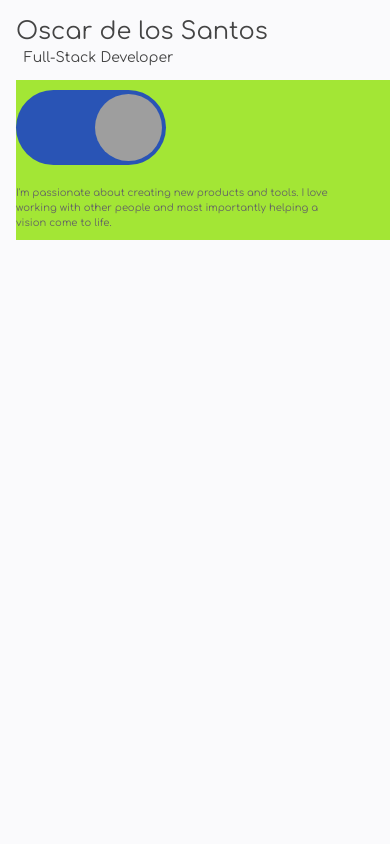
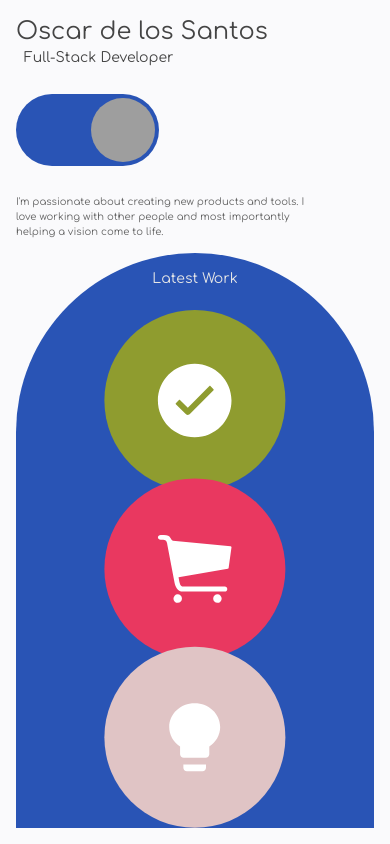
Before and after one commit to OscarSantos1/oscarSantos, a Next.js app in the folder frontend/: page / in a window 390 px wide. Built offline with nearby package versions, Linux system fonts and the light colour scheme; grey boxes are pictures that could not be loaded.

Commit message:
vertical display coming together

```diff
--- a/frontend/src/components/AboutMe.js
+++ b/frontend/src/components/AboutMe.js
@@ -16,14 +16,14 @@ const AboutMe = ({ setAnimate, animate }) => {
     window.addEventListener("resize", () => handleResize(box));
   }, []);
   return (
-    <div className="flex flex-col-reverse md:flex-row justify-around md:justify-between md:items-center h-[160px] md:h-[36%] md:min-h-[226px] lg:pl-2 md:pr-10 mt-3 md:mt-0 bg-lime-400">
+    <div className="flex flex-col-reverse md:flex-row justify-around md:justify-between md:items-center h-[30%] sm:h-[50%] md:h-[36%] md:min-h-[226px] lg:pl-2 md:pr-10 mt-3 md:mt-0">
       <p className="w-[85%] md:w-[55%] text-[#646464] text-[10px] sm:text-[12px] 2xl:text-2xl lg:text-[16px] md:text-[14px]">
         I'm passionate about creating new products and tools. I love working
         with other people and most importantly helping a vision come to life.
       </p>
       <div
         id="slider-frame"
-        className="relative w-[40%] pt-[20%] sm:w-[30%] sm:pt-[15%] md:w-[40%] md:pt-[20%] lg:w-[34%] lg:pt-[17%]"
+        className="relative w-[40%] pt-[20%] sm:w-[40%] sm:pt-[20%] md:w-[40%] md:pt-[20%] lg:w-[34%] lg:pt-[17%]"
       >
         <div
           className={`slider flex items-center bg-[#2954B5] rounded-full overflow-clip ${
--- a/frontend/src/components/ProjectBannerH.js
+++ b/frontend/src/components/ProjectBannerH.js
@@ -5,9 +5,14 @@ import { DiGithubBadge } from "react-icons/di";
 import { GiEarthAmerica } from "react-icons/gi";
 import { useState, useEffect } from "react";
 
-const ProjectBannerH = ({ projects }) => {
-  const [oneSelected, setOneSelected] = useState(false);
-  const [selected, setSelected] = useState({});
+const ProjectBannerH = ({
+  projects,
+  horizontal,
+  oneSelected,
+  setOneSelected,
+  selected,
+  setSelected,
+}) => {
   const [square, setSquare] = useState("");
   const [circle, setCircle] = useState("");
   useEffect(() => {
@@ -26,12 +31,14 @@ const ProjectBannerH = ({ projects }) => {
       );
       setCircle(`${box.offsetHeight - padding * 2}px`);
       setSquare(`${Math.round((box.offsetHeight - padding * 2) * 1.5)}px`);
+      if (horizontal) {
         document.getElementById("video-frame").style.width = `${Math.round(
           (box.offsetHeight - padding * 2) * 1.5
         )}px`;
         document.getElementById("video-frame").style.height = `${
           box.offsetHeight - padding * 2
         }px`;
+      }
       if (oneSelected) {
         document.getElementById(selected.name).style.width = `${Math.round(
           (box.offsetHeight - padding * 2) * 1.5
--- /dev/null
+++ b/frontend/src/components/ProjectBannerV.js
@@ -0,0 +1,30 @@
+import React from "react";
+import ProjectCardV from "./ProjectCardV";
+
+const ProjectBannerV = ({
+  projects,
+  oneSelected,
+  setOneSelected,
+  selected,
+  setSelected,
+}) => {
+  return (
+    <div className="relative flex flex-col self-center justify-end items-center w-[100%] h-[100%] bg-[#2954B5] rounded-t-full">
+      <h3 className="absolute top-1 self-center text-sm md:text-lg text-[#E7E7E7] mt-3 mb-4 fade-in">
+        {oneSelected ? selected.name : "Latest Work"}
+      </h3>
+      <div className="relative h-[90%] w-[70%] fade-in">
+        {projects.map((project) => (
+          <ProjectCardV
+            title={project.name}
+            position={project.positionV}
+            color={project.brandColor}
+          />
+        ))}
+      </div>
+      <div id="video-frame" width="330" height="220"></div>
+    </div>
+  );
+};
+
+export default ProjectBannerV;
--- a/frontend/src/components/ProjectCard.js
+++ b/frontend/src/components/ProjectCard.js
@@ -1,5 +1,3 @@
-import React from "react";
-import { IoIosCheckmarkCircle, IoIosCart, IoMdBulb } from "react-icons/io";
 import Icon from "./Icon";
 
 const ProjectCard = ({
--- /dev/null
+++ b/frontend/src/components/ProjectCardV.js
@@ -0,0 +1,21 @@
+import React from "react";
+import Icon from "./Icon";
+
+const ProjectCardV = ({ title, position, color }) => {
+  return (
+    <div
+      className={`absolute flex justify-start items-center h-[35%] square ${position}`}
+    >
+      <div
+        className={`flex justify-center items-center h-full square rounded-full ${color}`}
+      >
+        <Icon title={title} />
+      </div>
+      {/* <h4 className={`text-xs md:text-xl ${color} rounded-full px-3 py-2`}>
+        {title}
+      </h4> */}
+    </div>
+  );
+};
+
+export default ProjectCardV;
--- a/frontend/src/data/projects.json
+++ b/frontend/src/data/projects.json
@@ -4,6 +4,7 @@
     "name": "Do me.",
     "brandColor": "green",
     "position": "one",
+    "positionV": "one-ver",
     "open": "one-square",
     "hide": "one-out",
     "about": "Do me is a GTD type web app that helps boost productivity for people that have a hard time commiting to a schedule",
@@ -25,6 +26,7 @@
     "name": "notARealStore",
     "brandColor": "red",
     "position": "two",
+    "positionV": "two-ver",
     "open": "one-square",
     "hide": "two-out",
     "about": "notArealStore is a complete online store where you can find urban style clothes and accesories for men.",
@@ -47,6 +49,7 @@
     "name": "Blank Page",
     "brandColor": "pink",
     "position": "three",
+    "positionV": "three-ver",
     "open": "one-square",
     "hide": "three-out",
     "about": "Blank Page is a simple but highly useful AI powered tool for artists and creators to get out of a creative block. With one click, Blank Page provides you with an AI generated premise for your next story, ilustration, animation, you name it.",
--- a/frontend/src/pages/index.js
+++ b/frontend/src/pages/index.js
@@ -4,9 +4,21 @@ import projects from "../data/projects.json";
 import Header from "@/components/Header";
 import AboutMe from "@/components/AboutMe";
 import ProjectBannerH from "@/components/ProjectBannerH";
+import ProjectBannerV from "@/components/ProjectBannerV";
 
 export default function Home() {
   const [animate, setAnimate] = useState(false);
+  const [horizontal, setHorizontal] = useState(false);
+  const [oneSelected, setOneSelected] = useState(false);
+  const [selected, setSelected] = useState({});
+
+  useEffect(() => {
+    function checkAspect() {
+      setHorizontal(window.innerWidth / window.innerHeight > 1 ? true : false);
+    }
+    checkAspect();
+    window.addEventListener("resize", checkAspect);
+  });
 
   return (
     <>
@@ -17,13 +29,30 @@ export default function Home() {
         <link rel="icon" href="/favicon.ico" />
       </Head>
       <main
-        className={`bg-[#FAFAFC] h-screen w-screen py-4 pl-4 md:py-10 md:pl-10 lg:pr-10 md:pr-5 ${
+        className={`flex flex-col bg-[#FAFAFC] h-screen w-screen py-4 pl-4 pr-4 md:py-10 md:pl-10 lg:pr-10 md:pr-5 ${
           animate ? "opacity-100" : "opacity-0"
         }`}
       >
         <Header />
         <AboutMe setAnimate={setAnimate} animate={animate} />
-        <ProjectBannerH projects={projects} />
+        {horizontal ? (
+          <ProjectBannerH
+            projects={projects}
+            horizontal={horizontal}
+            oneSelected={oneSelected}
+            setOneSelected={setOneSelected}
+            selected={selected}
+            setSelected={setSelected}
+          />
+        ) : (
+          <ProjectBannerV
+            projects={projects}
+            oneSelected={oneSelected}
+            setOneSelected={setOneSelected}
+            selected={selected}
+            setSelected={setSelected}
+          />
+        )}
       </main>
     </>
   );
--- a/frontend/src/styles/globals.css
+++ b/frontend/src/styles/globals.css
@@ -70,6 +70,24 @@ body {
 .three {
   left: 100%;
   translate: -100%;
+}
+
+.one-ver {
+  top: 0px;
+  left: 50%;
+  translate: -50% 0%;
+}
+
+.two-ver {
+  top: 50%;
+  left: 50%;
+  translate: -50% -50%;
+}
+
+.three-ver {
+  top: 100%;
+  left: 50%;
+  translate: -50% -100%;
 }
 
 /* ANIMATIONS */
```
Lines whose indentation alone changed are shown as unchanged.
